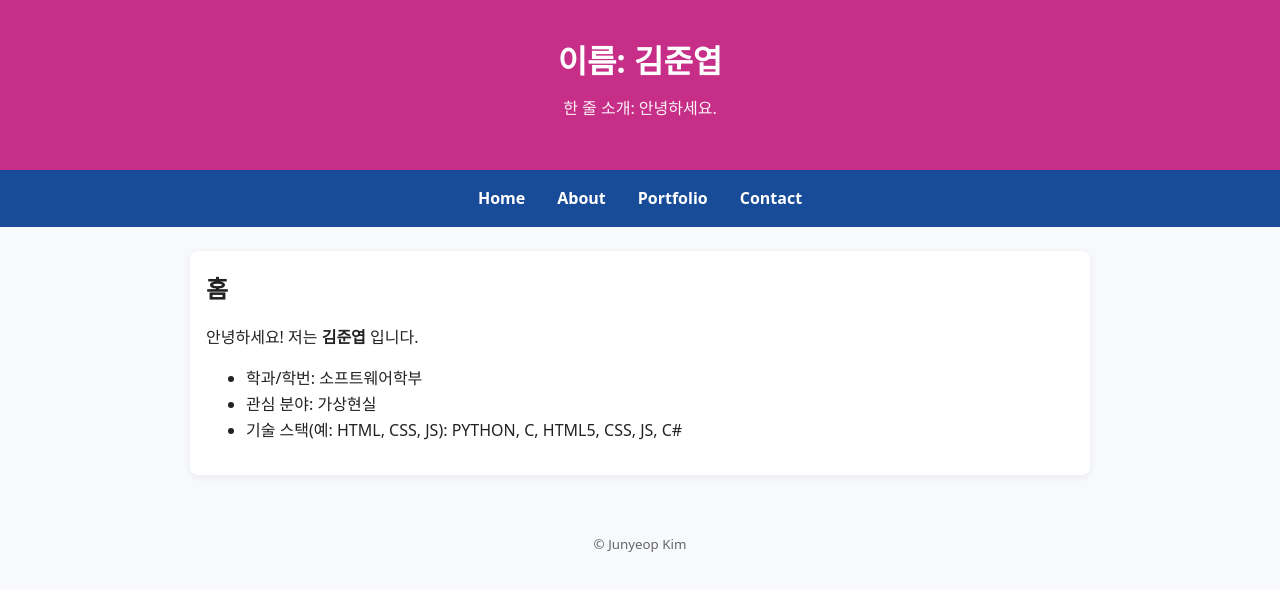
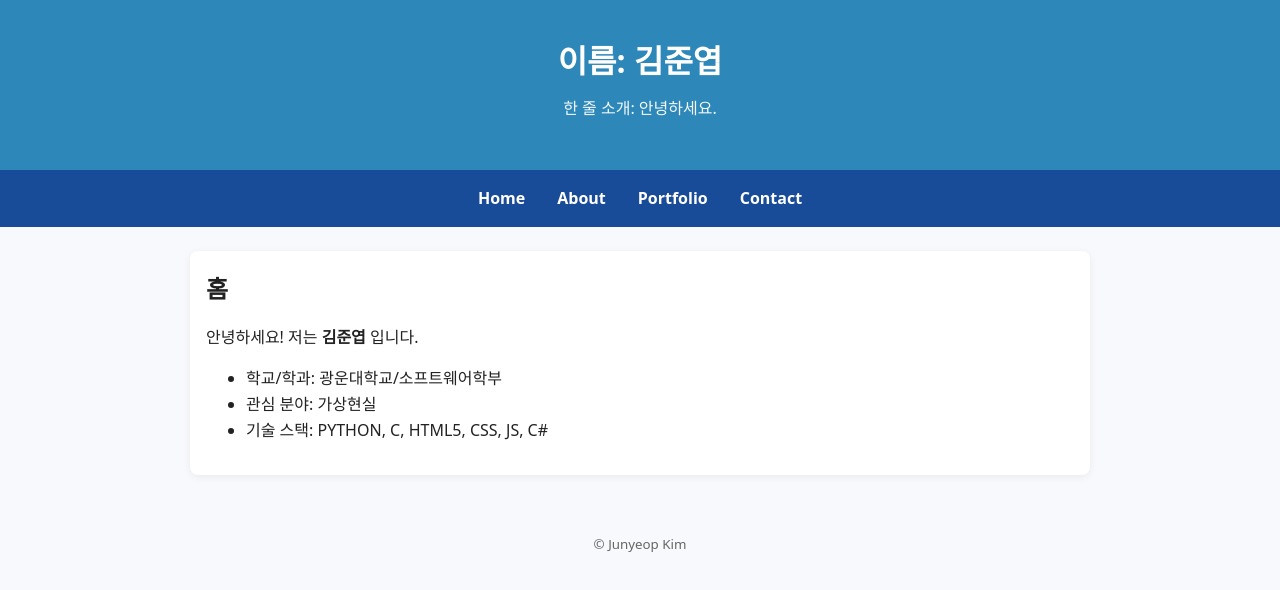
Before and after one commit to givenyeop/myhomepage_internet, a plain HTML site: page index.html in a window 1280 px wide. Drawn offline with Linux system fonts and the light colour scheme; a script that the page names is missing.

Commit message:
Add files via upload

```diff
--- a/index.html
+++ b/index.html
@@ -22,9 +22,9 @@
   <h2>홈</h2>
   <p>안녕하세요! 저는 <strong>김준엽</strong> 입니다.</p>
   <ul>
-    <li>학과/학번: 소프트웨어학부</li>
+    <li>학교/학과: 광운대학교/소프트웨어학부</li>
     <li>관심 분야: 가상현실</li>
-    <li>기술 스택(예: HTML, CSS, JS): PYTHON, C, HTML5, CSS, JS, C#</li>
+    <li>기술 스택: PYTHON, C, HTML5, CSS, JS, C#</li>
   </ul>
 </section>
 </main>
--- a/style.css
+++ b/style.css
@@ -3,7 +3,7 @@
    원하는 색상 코드로 아래 4가지만 바꿔보세요.
    ------------------------------------------------------------- */
 :root {
-  --primary: #c72e87;      /* 메인 포인트 색상 */
+  --primary: #2d87b8;      /* 메인 포인트 색상 */
   --primary-dark: #194c98; /* 호버/진한 포인트 */
   --bg: #f7f9fc;           /* 전체 배경 색 */
   --text: #222222;         /* 본문 글자 색 */
```
